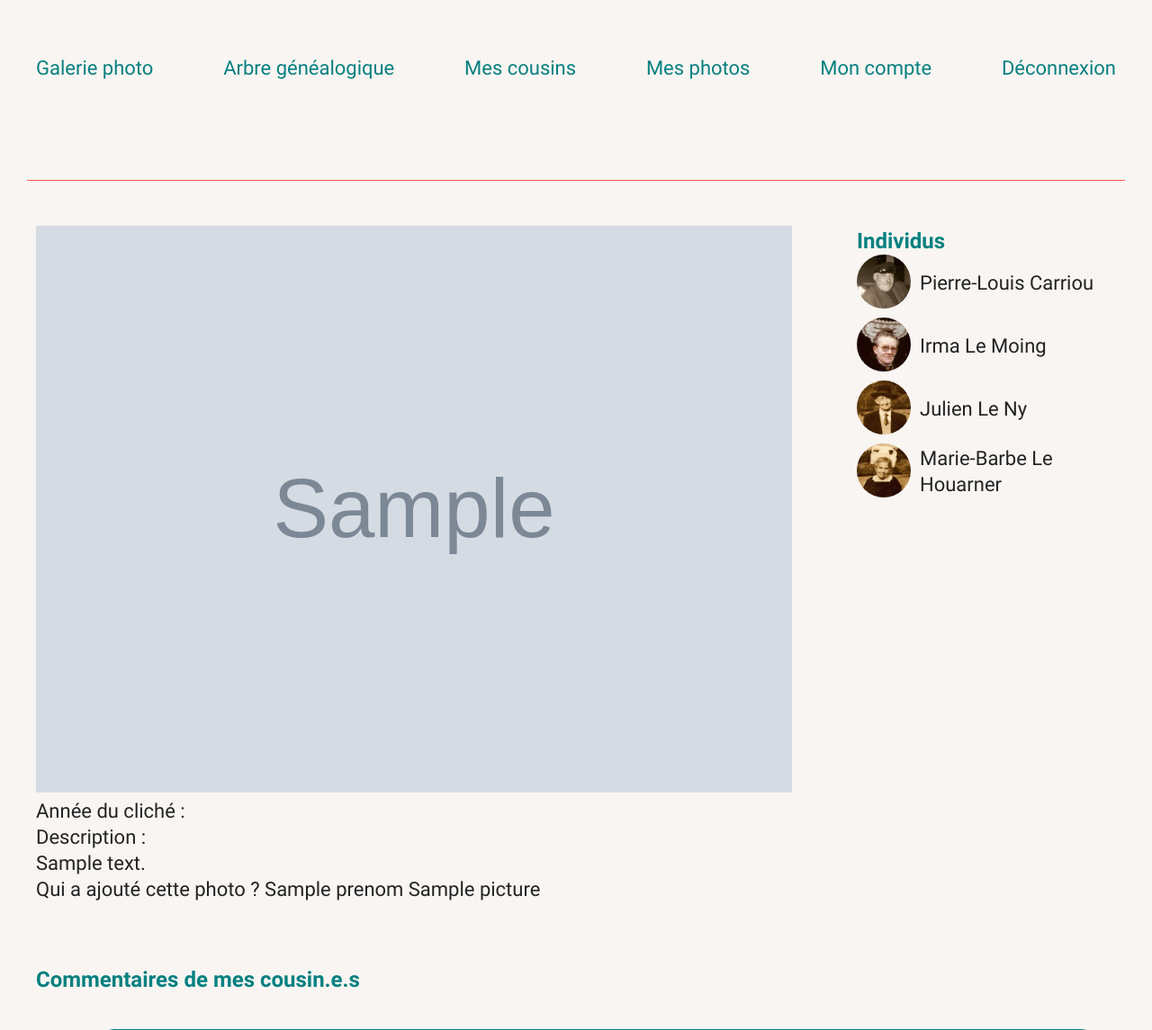
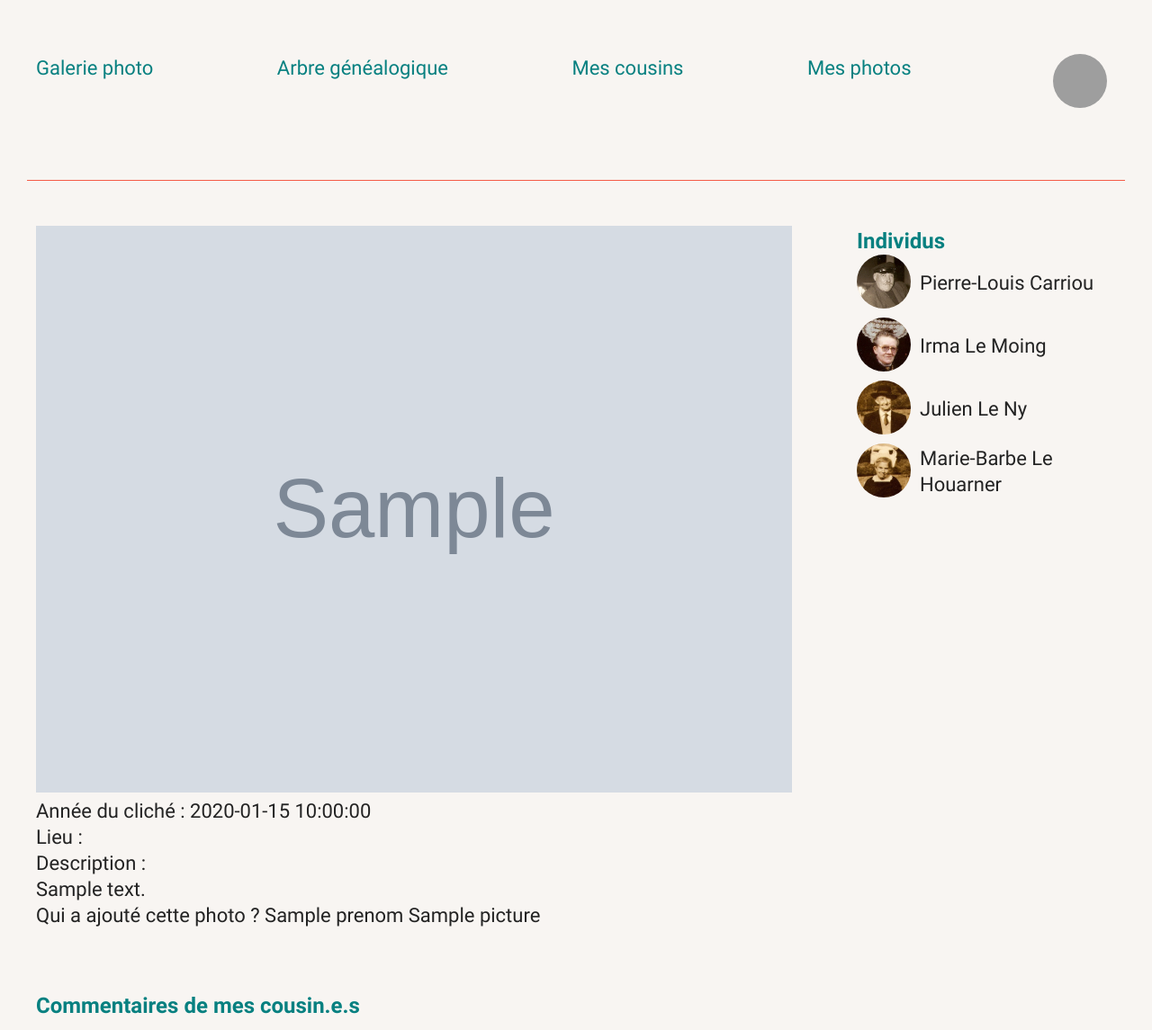
Before and after one commit to HeleneGreat/photo-famille, a PHP site: template app/views/one-picture.php in a window 1280 px wide. Shown: the top 1145 px of the page at 90% size. Run offline with PHP 8.4, Linux system fonts and the light colour scheme; the visitor is signed in with stand-in values (Sample User, id 1); the template is opened without the code that fills it: most values are stand-ins (such as "Sample title", 1, 10 or a date in 2020); grey boxes marked "Sample" are stand-in pictures; some libraries are stand-ins or nearby versions; grey boxes are pictures that could not be loaded.

Commit message:
submenu account in header

```diff
--- a/app/models/PictureModel.php
+++ b/app/models/PictureModel.php
@@ -84,7 +84,7 @@
    {
       $bdd = $this->dbConnect();
       $req = $bdd->prepare(
-         "SELECT picture_id, nom, prenom, created_at, owner_id, filename, year, place, description
+         "SELECT picture_id, nom, prenom, created_at, owner_id, filename, datePicture, locationPicture, description
          FROM pictures
          INNER JOIN people on people.people_id = pictures.owner_id
          WHERE picture_id = ?");
--- a/app/public/css/style.css
+++ b/app/public/css/style.css
@@ -139,7 +139,6 @@
     justify-content: space-between;
 }
 
-
 .justify-start{
     justify-content: flex-start;
 }
@@ -205,7 +204,8 @@
     margin-bottom: 10px;
 }
 
-.profil img{
+.profil img,
+.profil-picture{
     width: 60px;
     height: 60px;
     object-fit: cover;
@@ -227,25 +227,44 @@
 
 #banner nav li{
     margin-top: 60px;
-    position: relative;
     text-align: center;
 }
-
-#banner li:hover:before{
-    background-image: url(../images/site/menu-hover.svg);
-    background-repeat: no-repeat;
-    width: 40px;
-    height: 17px;
-    position: absolute;
-    content: "";
-    top: -25px;
-    left: 38%;
+#banner nav .profil-picture{
+    cursor: pointer;
 }
 
+#banner .submenu{
+    position: relative;
+    padding-left: 20px;
+}
 
+#banner .submenu:hover > ul{
+    display: flex;
+}
 
+#banner .submenu ul{
+    position: absolute;
+    right: 0;
+    background-color: var(--background);
+    box-shadow: rgb(0 0 0 / 60%) 0px 5px 15px;
+    border-radius: 5px;
+    width: max-content;
+    height: 200px;
+}
 
+#banner .submenu ul li{
+    margin: 10px 20px;
+    text-align: left;
+}
 
+#banner .submenu .name{
+    color: var(--primary);
+}
+
+#banner .submenu .email{
+    color: var(--lightgray);
+    font-size: 1rem;
+}
 
 /* ******************************************** */
 /* ---------------- FOOTER -------------------- */
--- a/app/views/layouts/template.php
+++ b/app/views/layouts/template.php
@@ -18,8 +18,29 @@
                 <li><a href="index.php?action=ma-genealogie">Arbre généalogique</a></li>
                 <li><a href="index.php?action=mes-cousins">Mes cousins</a></li>
                 <li><a href="index.php?action=mes-photos">Mes photos</a></li>
-                <li><a href="index.php?action=mon-compte">Mon compte</a></li>
-                <li><a href="index.php?action=deconnexion">Déconnexion</a></li>
+                <li class="submenu">
+                    <?php if($_SESSION['picture'] != "no-picture.png"){ ?>
+                    <img src="./app/public/images/users/user_<?= $_SESSION['people_id'] ;?>/<?= $_SESSION['picture'] ;?>" alt="" class="profil-picture">
+                    <?php }else{ ?>
+                    <img src="./app/public/images/users/no-picture.png" alt="" class="profil-picture">
+                    <?php } ;?>
+                    <!-- SUB MENU ACCOUNT -->
+                    <ul class="display-none col justify-between">
+                        <li class="flex justify-between">
+                            <?php if($_SESSION['picture'] != "no-picture.png"){ ?>
+                            <img src="./app/public/images/users/user_<?= $_SESSION['people_id'] ;?>/<?= $_SESSION['picture'] ;?>" alt="" class="profil-picture">
+                            <?php }else{ ?>
+                            <img src="./app/public/images/users/no-picture.png" alt="" class="profil-picture">
+                            <?php } ;?>
+                            <div>
+                                <p class="name bold"><?= $_SESSION['prenom'] ;?> <?= $_SESSION['nom'] ;?></p>
+                                <p class="email"><?= $_SESSION['email'] ;?></p>
+                            </div>
+                        </li>
+                        <li><a href="index.php?action=mon-compte">Mon compte</a></li>
+                        <li><a href="index.php?action=deconnexion">Déconnexion</a></li>
+                    </ul>
+                </li>
             </ul>
         </nav>
     </header>
--- a/app/views/one-picture.php
+++ b/app/views/one-picture.php
@@ -4,11 +4,18 @@
     <div class="flex justify-between">
         <div class="picture">
             <img src="./app/public/images/users/user_<?= $datas['picture']['owner_id'] ;?>/<?= $datas['picture']['filename'] ;?>" alt="">
+            <!-- PICTURE DATE -->
             <p>Année du cliché :
-                <?php if($datas['picture']['year'] != 0){
-                $datas['picture']['year'];
+                <?php if($datas['picture']['datePicture'] != "0000-00-00"){
+                echo $datas['picture']['datePicture'];
                 }else{ echo "inconnue";} ?></p>
-                <?php if($datas['picture']['description'] != ""){?>
+            <!-- PICTURE LOCATION -->
+            <p>Lieu :
+                <?php if($datas['picture']['locationPicture'] != null){
+                $datas['picture']['locationPicture'];
+                }else{ echo "inconnu";} ?></p>
+            <!-- PICTURE DESCRIPTION -->
+            <?php if($datas['picture']['description'] != ""){?>
             <p>Description :</p>
             <p><?= $datas['picture']['description'] ;?></p>
             <?php } ;?>
```
Also changed, not shown: TODO.html (+7 -1 lines), 1 other file.
